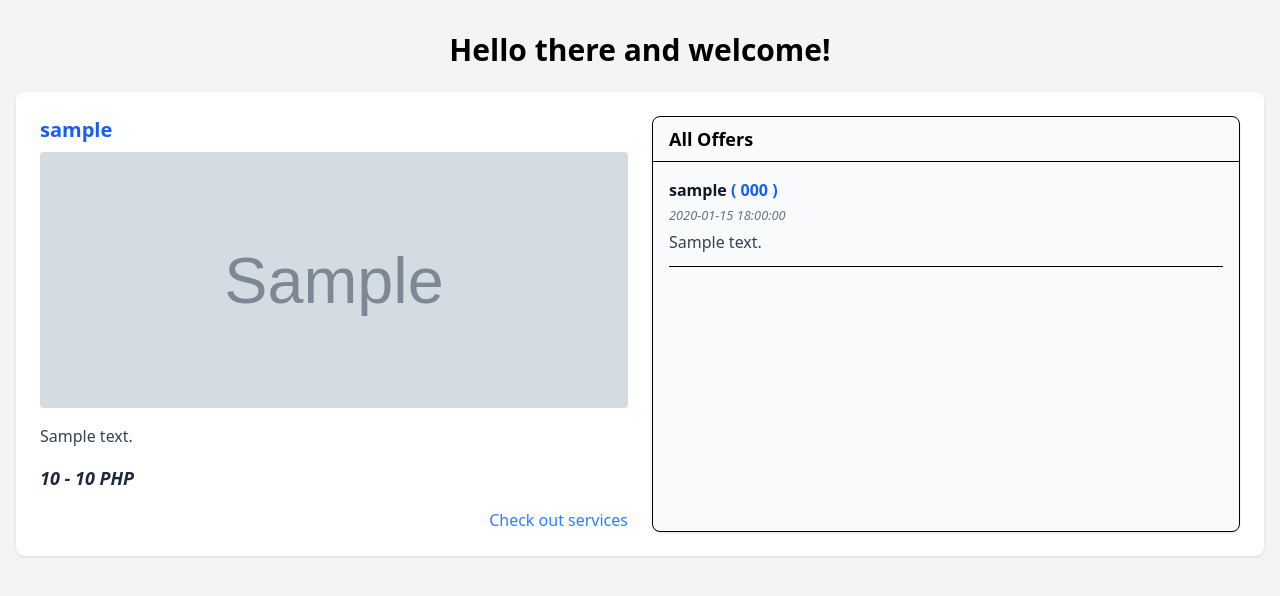
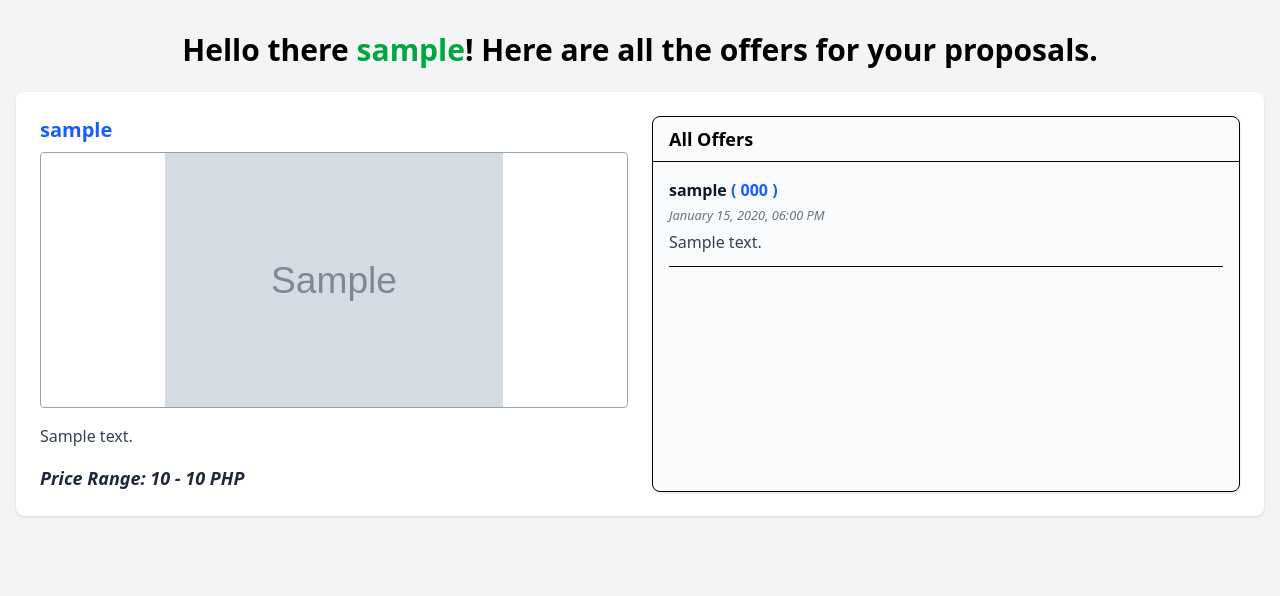
Before and after one commit to ntpyxl/PHP_Fiverr_Clone, a PHP site: page /freelancer/client_offers.php in a window 1280 px wide. Shown: the part 60-656 px from the top of the page. Run offline with PHP 8.4, Linux system fonts and the light colour scheme; the visitor is signed in with stand-in values (Sample User, id 1); tables that the repository leaves empty hold one stand-in row (values such as "Sample post"); grey boxes marked "Sample" are stand-in pictures.

Commit message:
Adjusted client_offers.php styling

```diff
--- a/freelancer/client_offers.php
+++ b/freelancer/client_offers.php
@@ -22,14 +22,16 @@ if (!$userObj->isLoggedIn()) {
     <?php include '../components/navbar.php'; ?>
 
     <div class="max-w-7xl mx-auto px-4 py-8">
-        <h1 class="text-3xl font-bold text-center">Hello there and welcome!</h1>
+        <h1 class="text-3xl font-bold text-center">
+            Hello there <span class="text-green-600"><?php echo $_SESSION['username']; ?></span>!
+            Here are all the offers for your proposals.
+        </h1>
 
         <?php $getProposalsByUserID = $proposalObj->getProposalsByUserID($_SESSION['user_id']); ?>
         <div class="space-y-6 mt-6">
             <?php foreach ($getProposalsByUserID as $proposal) { ?>
                 <div class="bg-white shadow rounded-lg p-6">
                     <div class="grid grid-cols-1 md:grid-cols-2 gap-6">
-                        <!-- Proposal Info -->
                         <div>
                             <h2 class="text-xl font-semibold mb-2">
                                 <a href="#" class="text-blue-600 hover:underline">
@@ -38,22 +40,17 @@ if (!$userObj->isLoggedIn()) {
                             </h2>
                             <img src="<?php echo '../images/' . $proposal['image']; ?>"
                                 alt="Proposal Image"
-                                class="w-full h-64 object-cover rounded mb-4">
+                                class="w-full h-64 border border-gray-400 object-contain rounded mb-4">
 
                             <p class="text-gray-700 mb-4">
                                 <?php echo $proposal['description']; ?>
                             </p>
 
                             <h4 class="text-lg font-semibold text-gray-800">
-                                <i><?php echo number_format($proposal['min_price']) . " - " . number_format($proposal['max_price']); ?> PHP</i>
+                                <i>Price Range: <?php echo number_format($proposal['min_price']) . " - " . number_format($proposal['max_price']); ?> PHP</i>
                             </h4>
-
-                            <div class="mt-4 text-right">
-                                <a href="#" class="text-blue-500 hover:underline">Check out services</a>
-                            </div>
                         </div>
 
-                        <!-- Offers Section -->
                         <div class="bg-gray-50 border rounded-lg shadow-sm">
                             <div class="border-b px-4 py-2">
                                 <h2 class="text-lg font-bold">All Offers</h2>
@@ -66,7 +63,7 @@ if (!$userObj->isLoggedIn()) {
                                             <?php echo $offer['username']; ?>
                                             <span class="text-blue-600">( <?php echo $offer['contact_number']; ?> )</span>
                                         </h4>
-                                        <small class="text-gray-500"><i><?php echo $offer['offer_date_added']; ?></i></small>
+                                        <small class="text-gray-500"><i><?php echo date("F d, Y, h:i A", strtotime($offer['offer_date_added'])); ?></i></small>
                                         <p class="text-gray-700 mt-1"><?php echo $offer['description']; ?></p>
                                     </div>
                                 <?php } ?>
--- a/freelancer/freelancer_proposals.php
+++ b/freelancer/freelancer_proposals.php
@@ -24,10 +24,8 @@ if (!$userObj->isLoggedIn()) {
     <div class="max-w-7xl mx-auto px-4 py-8">
 
         <h1 class="text-3xl font-bold text-center mb-6">
-            <p>
-                Hello there <span class="text-green-600"><?php echo $_SESSION['username']; ?></span>!
-                Here are your posted proposals.
-            </p>
+            Hello there <span class="text-green-600"><?php echo $_SESSION['username']; ?></span>!
+            Here are your posted proposals.
         </h1>
 
         <?php if (isset($_SESSION['message'], $_SESSION['status'])): ?>
--- a/freelancer/index.php
+++ b/freelancer/index.php
@@ -25,7 +25,7 @@ if (!$userObj->isLoggedIn()) {
         <div class="grid grid-cols-1 md:grid-cols-12 gap-6">
             <div class="col-span-1 md:col-span-5">
                 <h1 class="text-3xl font-bold text-center mb-6">
-                    <p>Hello there <span class="text-green-600"><?php echo $_SESSION['username']; ?></span>!</p>
+                    Hello there <span class="text-green-600"><?php echo $_SESSION['username']; ?></span>!
                 </h1>
 
                 <div class="bg-white rounded-lg shadow p-6">
```
